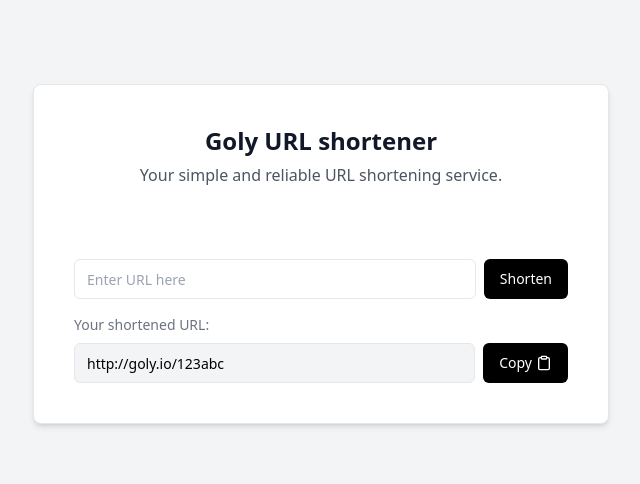
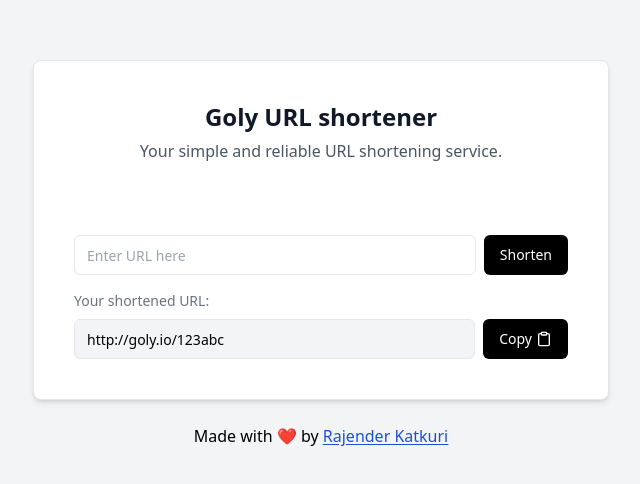
Before and after one commit to rajenderK7/goly, a website: page web/src/index.html in a window 1280 px wide. Shown: the part 146-630 px from the top of the page, without its empty margins (319-959 px from the left). Drawn offline with Linux system fonts and the light colour scheme.

Commit message:
Add footer

```diff
--- a/web/src/index.html
+++ b/web/src/index.html
@@ -74,6 +74,16 @@
           </div>
         </form>
       </div>
+      <footer class="mt-6 text-center">
+        <p class="text-black">
+          Made with ❤ by
+          <span class="text-blue-700 underline underline-offset-2"
+            ><a href="https://www.github.com/rajenderK7" target="_blank"
+              >Rajender Katkuri</a
+            ></span
+          >
+        </p>
+      </footer>
     </main>
     <script type="module" src="./index.js"></script>
   </body>
```
Also changed, not shown: README.md (added), web/dist/output.css.
